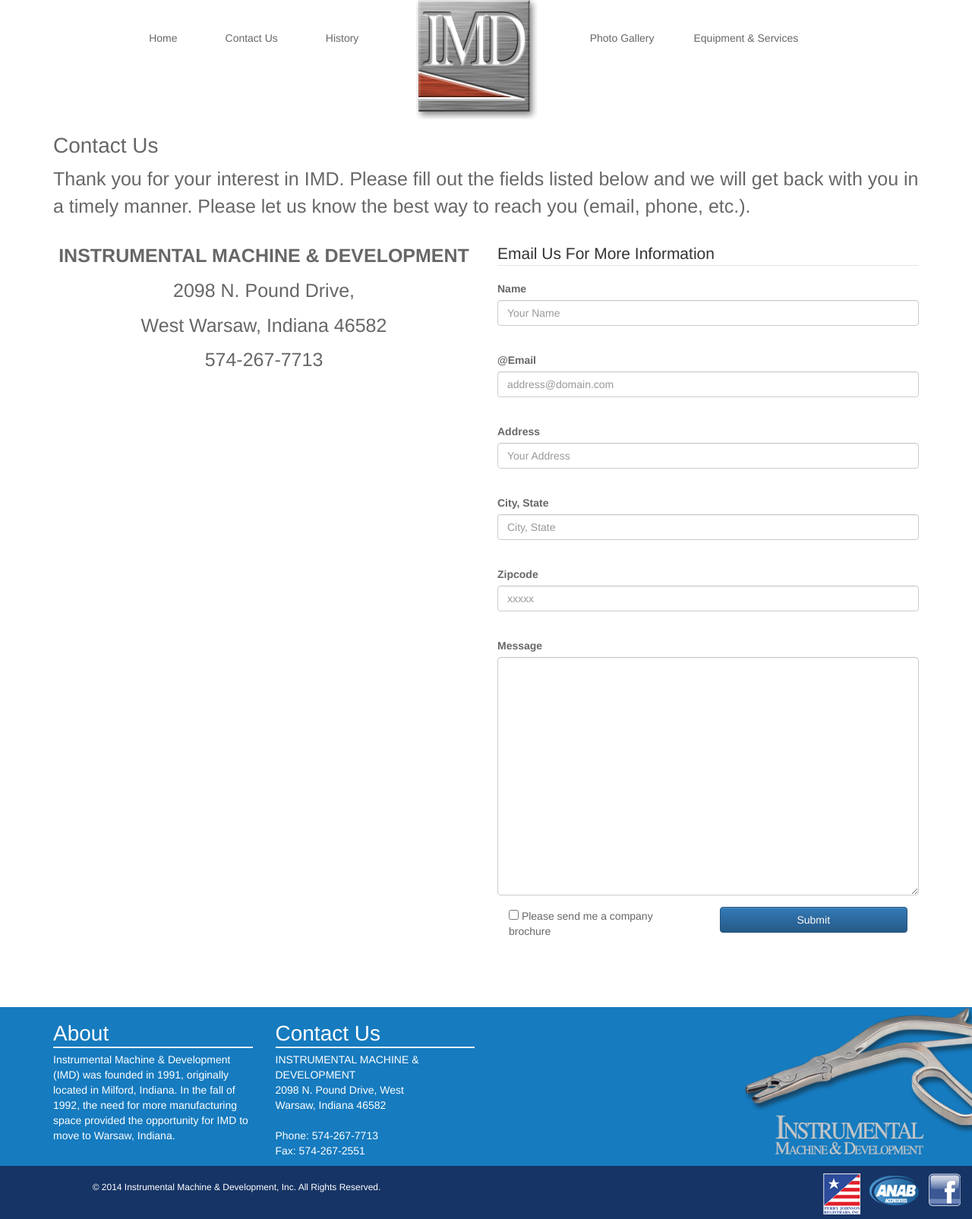
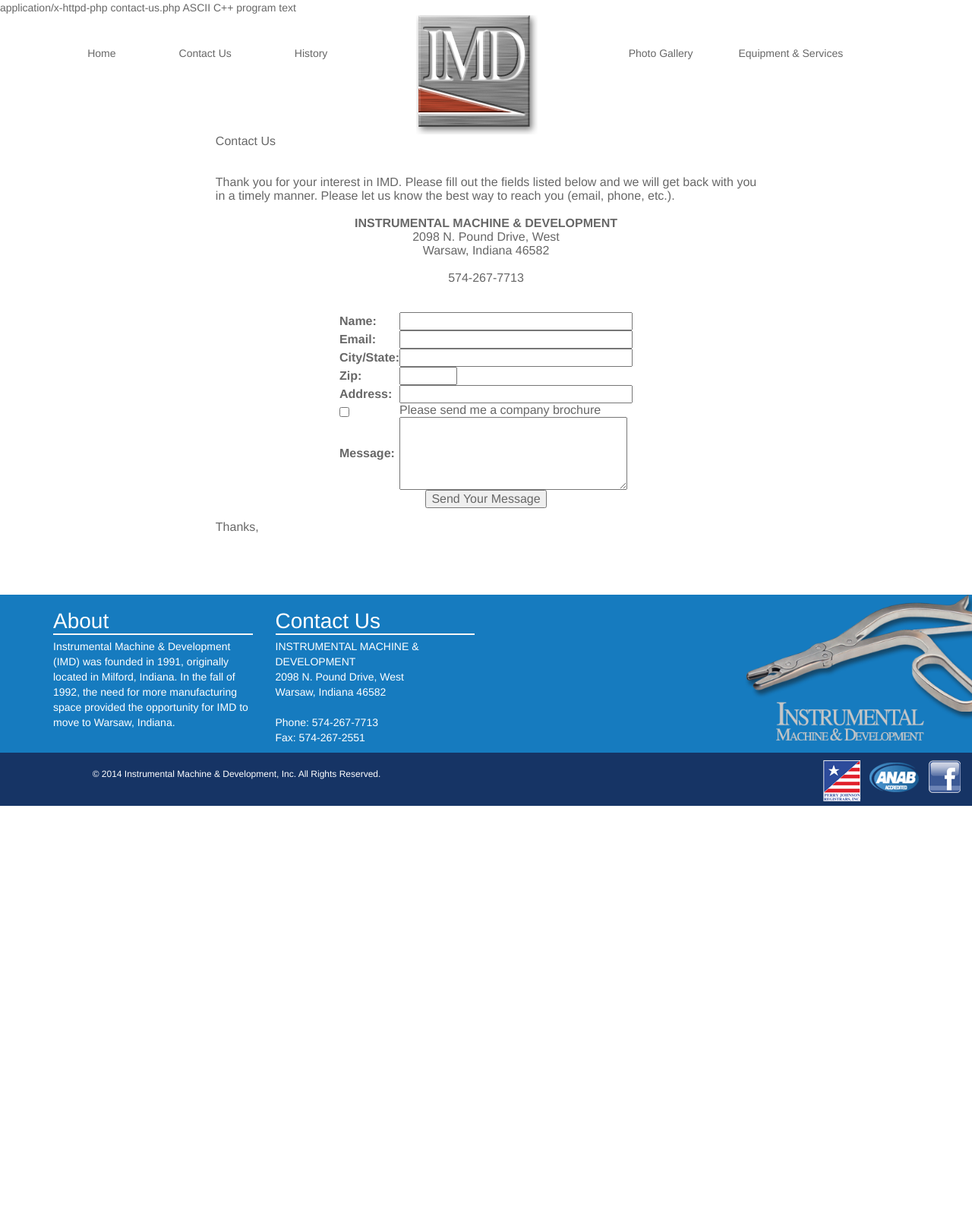
Before and after one commit to jbake11/imdortho, a PHP site: page /1contact.php in a window 1280 px wide. Shown: the whole page at 76% size. After the commit the page ends 1061 px from the top, so only its background shows below. Run offline with PHP 8.4, Linux system fonts and the light colour scheme; some libraries are stand-ins or nearby versions.

Commit message:
broken contact & employ

```diff
--- a/1contact.php
+++ b/1contact.php
@@ -1,9 +1,53 @@
 
-<?php
+application/x-httpd-php contact-us.php
+ASCII C++ program text
+<? include("head.php"); ?>
+<table align="center" cellpadding="3" cellspacing="3" class="body">
+    <tr>
+        <td colspan="2"><div class="title">Contact Us</div><br /></td>
+    </tr>
+    <tr>
+        <td>
+            <?
+            if(isset($_POST['send']))
+            {
 
-include("head.php");
+            // Some data for the message
+            $mailTo = "imd@imdortho.com";
+            $mailFrom = $_POST['email'];
+            $mailFromName = $_POST['name'];
+            $mailSubject = "IMDOrtho.com Contact Page";
+
+            $mailMessage = $_POST['name']."\n";
+            $mailMessage .= $_POST['email']."\n";
+            $mailMessage .= $_POST['citystate']."\n";
+            $mailMessage .= $_POST['zip']."\n\n";
+            if($_POST['brochure'] == "YES")
+            {
+            $mailMessage .= "SEND ME A BROCHURE!\n\n";
+            }
+            $mailMessage .= $_POST['message'];
+
+            // Send mail
+            mail($mailTo, $mailSubject, $mailMessage, "From: $mailFromName <$mailFrom>\r\n");
+            //mail("cbake@livemercial.com, sjgraphics@kconline.com", $mailSubject, $mailMessage, "From: $mailFromName <$mailFrom>\r\n") or die("couldn't mail");
+
+            echo "<br /><br /><b>Thanks for contacting us. We'll get in touch with you as soon as possible.</b>";
+
+            }else{
             ?>
+            <br />
+            Thank you for your interest in IMD. Please fill out the fields listed below and we will get back with you<br /> in a
+            timely manner. Please let us know the best way to reach you (email, phone, etc.).
+            <br /><br />
+            <div align="center">
+                <b>INSTRUMENTAL MACHINE & DEVELOPMENT</b><br />
+                2098 N. Pound Drive, West<br />
+                Warsaw, Indiana  46582<br /><br />
+                574-267-7713
+            </div>
 
+            <br /><br />
             <script>
                 function validate()
                 {
@@ -35,77 +79,45 @@ include("head.php");
                 }
             </script>
 
-<div class='container'>
-    <div class="row">
-        <div class="col-lg-12">
-            <h1>Contact Us</h1>
-
-            <p>Thank you for your interest in IMD. Please fill out the fields listed below and we will get back with you
-                in a timely manner. Please let us know the best way to reach you (email, phone, etc.). </p>
-        </div>
-    </div>
-</div>
-<br>
-
-<div class='container'>
-    <div class='row'>
-        <div class='col-lg-6 address'>
-            <p><b>INSTRUMENTAL MACHINE & DEVELOPMENT</b></p>
-            <p>2098 N. Pound Drive,</p>
-            <p>West Warsaw, Indiana 46582</p>
-            <p>574-267-7713</p>
-        </div>
-
-
-        <div class='col-lg-6'>
-            <form action="contact.php" method='POST' class='form'>
-                <fieldset>
-                    <legend>Email Us For More Information</legend>
-
-                    <div class="form-group">
-                        <label>Name</label>
-                        <input name='name' type="text" class="form-control" placeholder="Your Name">
-                    </div>
-                    <br>
-                    <div class="form-group">
-                        <label>@Email</label>
-                        <input name='email' type="text" class="form-control" placeholder="address@domain.com">
-                    </div>
-                    <br>
-                    <div class="form-group">
-                        <label>Address</label>
-                        <input name='address' type="text" class="form-control" placeholder="Your Address">
-                    </div>
-                    <br>
-                    <div class="form-group">
-                        <label>City, State</label>
-                        <input name='citystate' type="text" class="form-control" placeholder="City, State">
-                    </div>
-                    <br>
-                    <div class="form-group">
-                        <label>Zipcode</label>
-                        <input name='zip' type="text" class="form-control" placeholder="xxxxx">
-                    </div>
-                    <br>
-                    <div class="form-group">
-                        <label>Message</label>
-                        <textarea class='form-control' name='message' rows='15' cols='40'>
-
-                        </textarea>
-                    </div>
-                    <div class='col-sm-6'>
-                        <input name='brochure' type="checkbox" name="brochure" value="1"> Please send me a company brochure<br>
-                    </div>
-                    <div class='col-sm-6'>
-                        <button name='send' type="submit" class="btn btn-primary btn-block">Submit</button>
-                    </div>
-
-                </fieldset>
+            <form method="POST" action="contact-us.php" onsubmit="return validate();">
+                <table cellpadding="2" cellspacing="4" align="center" class="body">
+                    <tr>
+                        <td><b>Name:</b></td>
+                        <td><input id="name" name="name" type="text" size="30" /></td>
+                    </tr>
+                    <tr>
+                        <td><b>Email:</b></td>
+                        <td><input id="email" name="email" type="text" size="30" /></td>
+                    </tr>
+                    <tr>
+                        <td><b>City/State:</b></td>
+                        <td><input id="city" name="citystate" type="text" size="30" /></td>
+                    </tr>
+                    <tr>
+                        <td><b>Zip:</b></td>
+                        <td><input id="zip" name="zip" type="text" size="5" /></td>
+                    </tr>
+                    <tr>
+                        <td><b>Address:</b></td>
+                        <td><input id="address" name="address" type="text" size="30" /></td>
+                    </tr>
+                    <tr>
+                        <td><input type="checkbox" name="brochure" value="YES" /></td>
+                        <td>Please send me a company brochure</td>
+                    </tr>
+                    <tr>
+                        <td><b>Message:</b></td>
+                        <td>
+                            <textarea name="message" rows="5" cols="30"></textarea>
+                        </td>
+                    </tr>
+                    <tr>
+                        <td colspan=2 align="center"><input type="submit" name="send" value="Send Your Message" /></td>
+                    </tr>
+                </table>
             </form>
-        </div>
-    </div>
-</div>
-
-<?php
-
-include("foot.php");
+            <? } ?>Thanks,
+        </td>
+    </tr>
+</table>
+<? include("foot.php"); ?>
--- a/css/main.css
+++ b/css/main.css
@@ -295,12 +295,6 @@ h3{
 }
 
 
-@media (max-width: 1200px) {
-    .nav {
-
-    }
-}
-
 
 @media (min-width: 992px) {
 
@@ -322,20 +316,26 @@ h3{
 
     #leftnav li{
         margin-right: 31px;
+        padding-right: 10px;
+        padding-left: 10px;
     }
 
     #rightnav li{
-        margin-right: 20px;
+        margin-left: 10px;
+        padding-right: 10px;
+        padding-left: 10px;
     }
 
     #leftnav{
         float: right;
         margin-top: 30px;
+        margin-right: 31px;
     }
 
     #rightnav{
         float: left;
         margin-top: 30px;
+        margin-left: 31px;
     }
 
 }
```
Also changed, not shown: contact.php (+44 -15 lines), employ.php (+53 -14 lines). Lines whose indentation alone changed are shown as unchanged.
